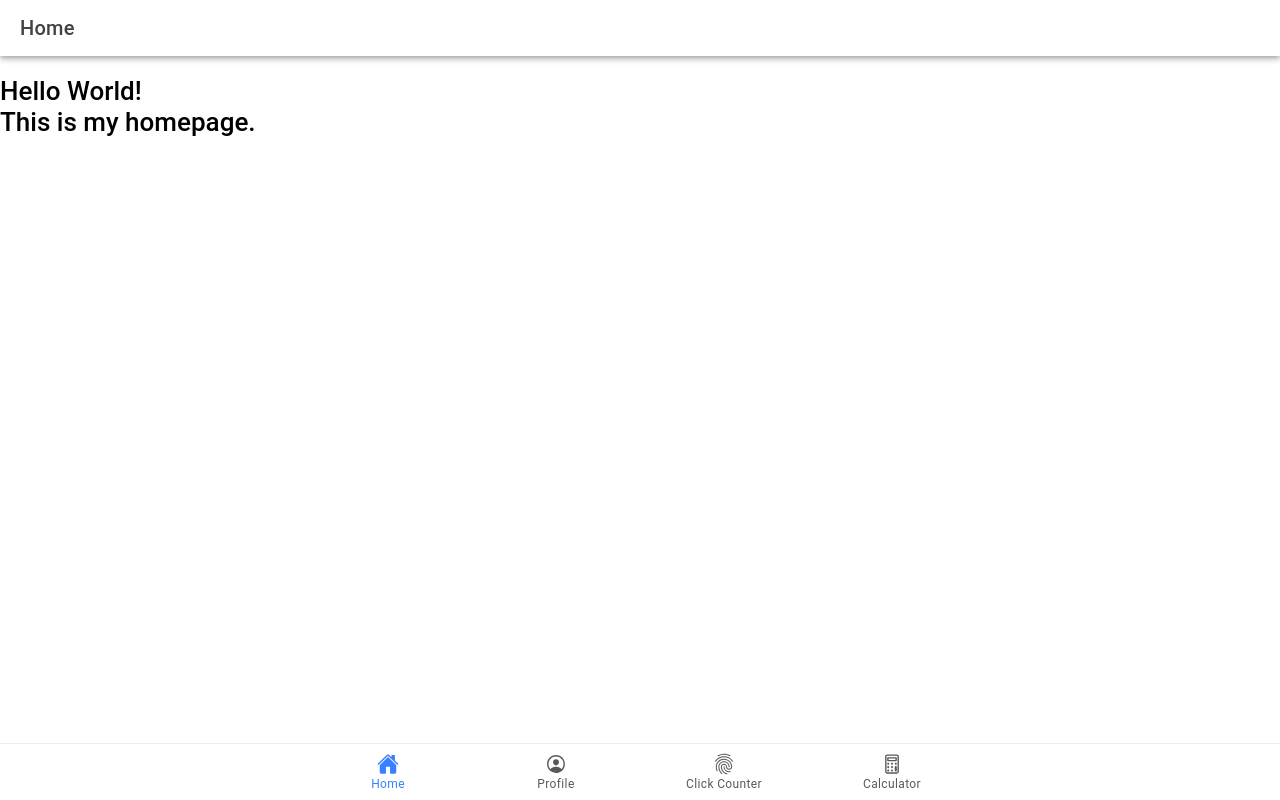
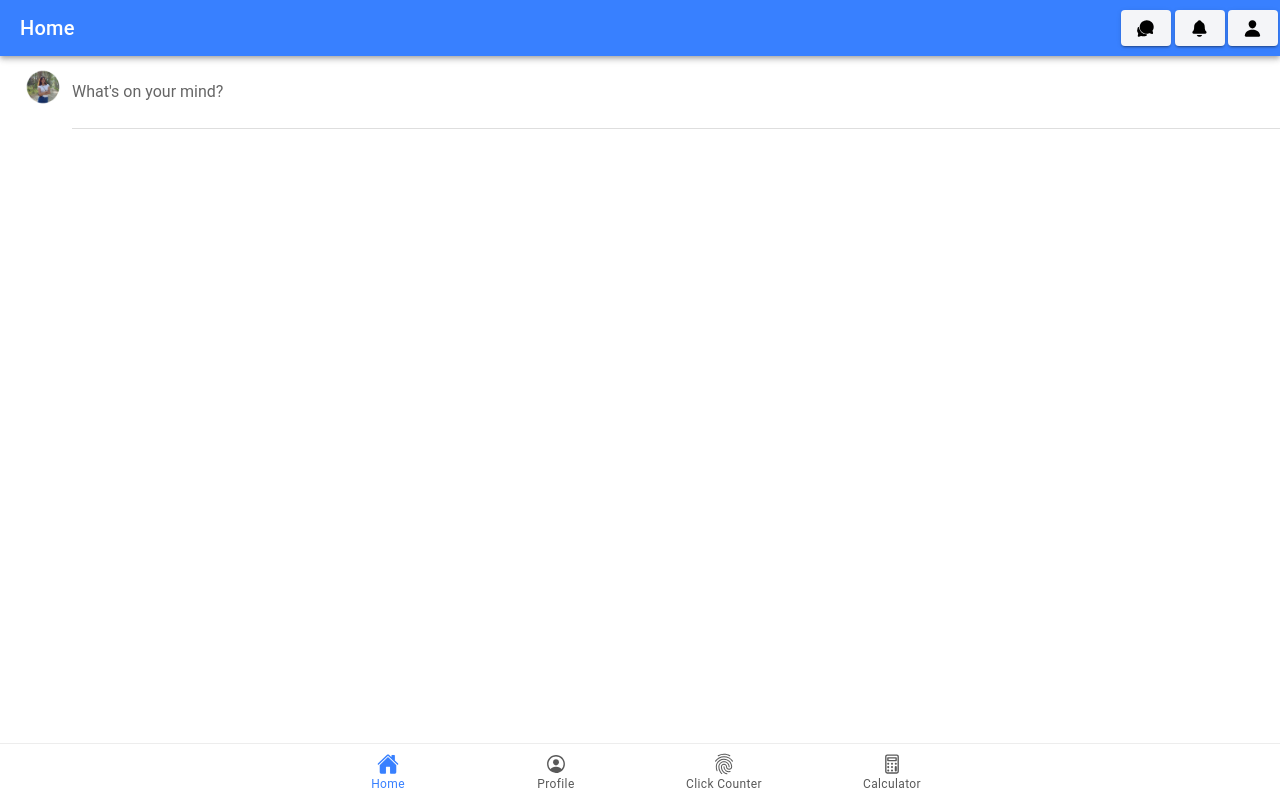
Before and after one commit to FatimaPaluga13/ion-t-paluga, a React (Vite) app: page /home in a window 1280 px wide. Built offline with nearby package versions, Linux system fonts and the light colour scheme.

Commit message:
home changes

```diff
--- a/src/App.tsx
+++ b/src/App.tsx
@@ -48,13 +48,13 @@
           <Route exact path="/home">
             <Home />
           </Route>
-          <Route exact path="/tab1">
+          <Route exact path="/profile">
             <Tab1 />
           </Route>
-          <Route exact path="/tab2">
+          <Route exact path="/click_counter">
             <Tab2 />
           </Route>
-          <Route path="/tab3">
+          <Route path="/calculator">
             <Tab3 />
           </Route>
         </IonRouterOutlet>
@@ -63,15 +63,15 @@
             <IonIcon aria-hidden="true" icon={home} />
             <IonLabel>Home</IonLabel>
           </IonTabButton>
-          <IonTabButton tab="tab1" href="/tab1">
+          <IonTabButton tab="profile" href="/profile">
             <IonIcon aria-hidden="true" icon={personCircleOutline} />
             <IonLabel>Profile</IonLabel>
           </IonTabButton>
-          <IonTabButton tab="tab2" href="/tab2">
+          <IonTabButton tab="click_counter" href="/click_counter">
             <IonIcon aria-hidden="true" icon={fingerPrintOutline} />
             <IonLabel>Click Counter</IonLabel>
           </IonTabButton>
-          <IonTabButton tab="tab3" href="/tab3">
+          <IonTabButton tab="calculator" href="/calculator">
             <IonIcon aria-hidden="true" icon={calculatorOutline} />
             <IonLabel>Calculator</IonLabel>
           </IonTabButton>
--- a/src/pages/Home.tsx
+++ b/src/pages/Home.tsx
@@ -1,30 +1,77 @@
+import React from 'react';
 import {
-    //Initial Components
-    IonContent, IonHeader, IonPage, IonTitle, IonToolbar,
+  IonContent,
+  IonHeader,
+  IonPage,
+  IonTitle,
+  IonToolbar,
+  IonList,
+  IonItem,
+  IonAvatar,
+  IonTextarea,
+  IonButton,
+  IonIcon,
+  IonFooter,
+  IonText,
 } from '@ionic/react';
-
-// CSS
-//import './profile.css';
+import { camera, videocam, images, notifications, chatbubbles, person } from 'ionicons/icons';
+import './Home.css';
 
 const Home: React.FC = () => {
   return (
     <IonPage>
       <IonHeader>
-          <IonToolbar>
+        <IonToolbar color="primary">
           <IonTitle>Home</IonTitle>
+          <IonButton color="light" slot="end">
+            <IonIcon icon={chatbubbles} />
+          </IonButton>
+          <IonButton color="light" slot="end">
+            <IonIcon icon={notifications} />
+          </IonButton>
+          <IonButton color="light" slot="end">
+            <IonIcon icon={person} />
+          </IonButton>
         </IonToolbar>
       </IonHeader>
       <IonContent fullscreen>
-          <IonHeader collapse="condense">
-            <IonToolbar>
-              <IonTitle size="large">Home</IonTitle>
+        {/* Post Section */}
+        <IonList>
+          {/* Post Status */}
+          <IonItem>
+            <IonAvatar slot="start">
+            <img alt="Silhouette of mountains" id="profile_pic" src="../src/assets/img/PROFPIC_FATIMA_PNG.png" />
+            </IonAvatar>
+            <IonTextarea autoGrow placeholder="What's on your mind?" />
+          </IonItem>
+          {/* End Post Status */}
+
+          {/* Add more posts here */}
+
+        </IonList>
+
+        {/* Photos, Videos, and Reels Section */}
+        {/* <IonFooter>
+          <IonToolbar color="primary">
+            <IonButton color="light" slot="start">
+              <IonIcon icon={camera} />
+              <IonText>Photos</IonText>
+            </IonButton>
+            <IonButton color="light" slot="start">
+              <IonIcon icon={videocam} />
+              <IonText>Videos</IonText>
+            </IonButton>
+            <IonButton color="light" slot="start">
+              <IonIcon icon={images} />
+              <IonText>Reels</IonText>
+            </IonButton>
           </IonToolbar>
-          </IonHeader>
-          <h1>Hello World!<br></br>This is my homepage.</h1>
+        </IonFooter> */}
+
+
       </IonContent>
     </IonPage>
   );
 };
 
-  //
 export default Home;
```
Lines whose indentation alone changed are shown as unchanged.
